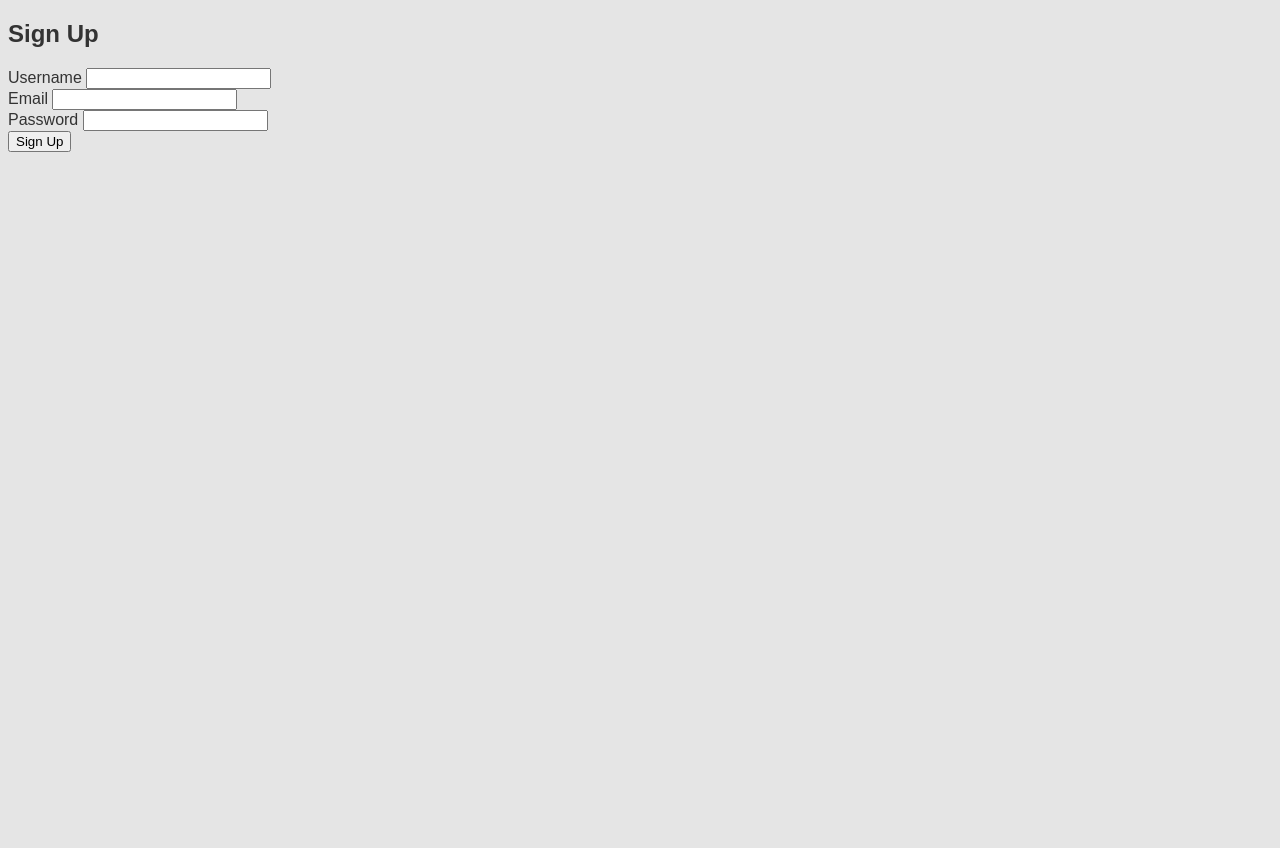
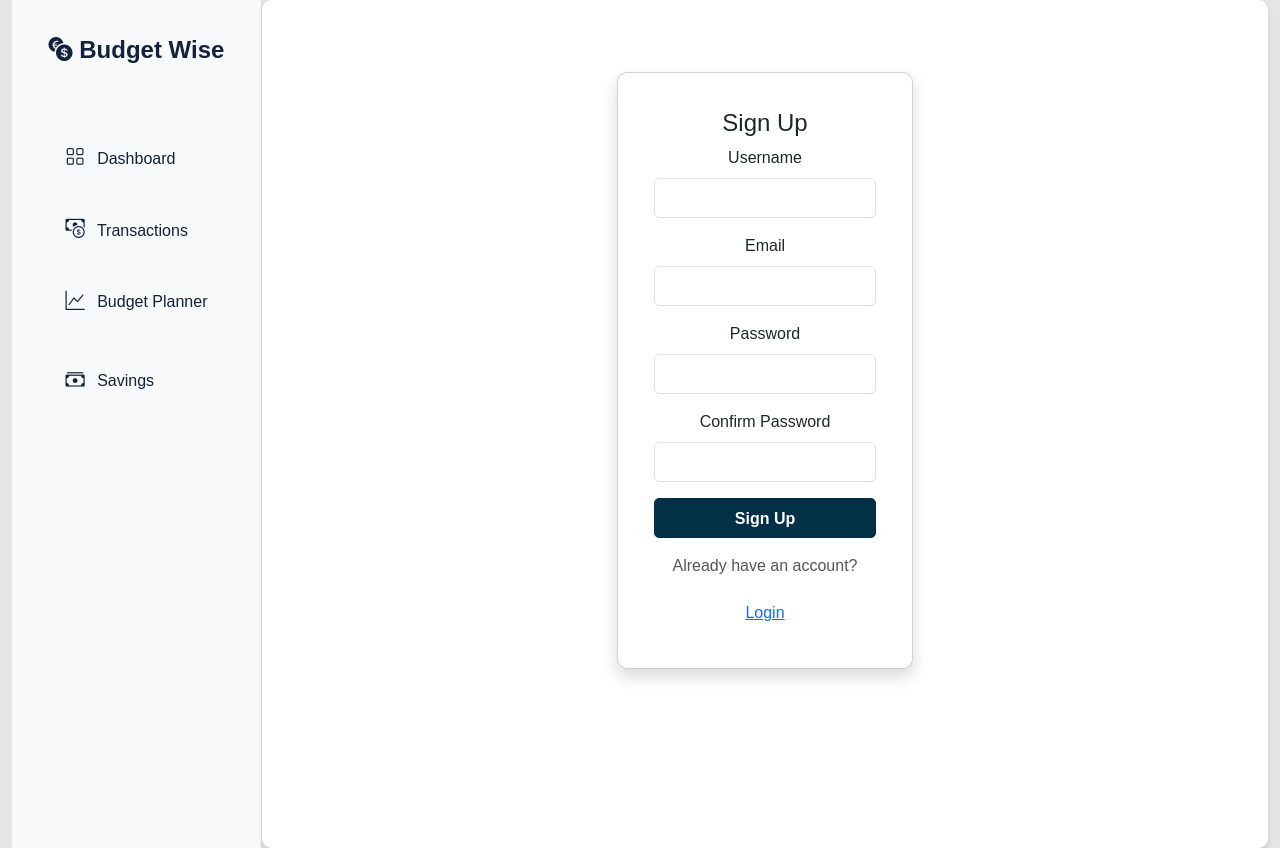
Before and after one commit to DPowidzka/personal-budget-planner, a Flask app: page /signup in a window 1280 px wide. Run offline with Flask 3, Linux system fonts and the light colour scheme.

Commit message:
Update login and signup template

```diff
--- a/templates/signup.html
+++ b/templates/signup.html
@@ -1,47 +1,53 @@
-<!DOCTYPE html>
-<html lang="en">
-<head>
-    <meta charset="UTF-8">
-    <meta name="viewport" content="width=device-width, initial-scale=1.0">
-    <title>Sign Up</title>
-    <link rel="stylesheet" href="{{ url_for('static', filename='style.css') }}">
-</head>
-<body>
+{% extends "base.html" %}
 
-<div class="container">
-    <h2>Sign Up</h2>
-    <form action="{{ url_for('signup') }}" method="POST">
-        <div class="form-group">
-            <label for="username">Username</label>
-            <input type="text" id="username" name="username" required>
-        </div>
+{% block title %}Sign Up - Budget Planner{% endblock %}
 
-        <div class="form-group">
-            <label for="email">Email</label>
-            <input type="email" id="email" name="email" required>
-        </div>
+{% block content %}
+<div class="row justify-content-center mt-5">
+    <div class="col-md-4">
+        <div class="card shadow">
+            <div class="card-body">
+                <h4 class="card-title text-center">Sign Up</h4>
 
-        <div class="form-group">
-            <label for="password">Password</label>
-            <input type="password" id="password" name="password" required>
-        </div>
-
-        <button type="submit">Sign Up</button>
-    </form>
-
-    <!-- Flash messages for success or error -->
+                <!-- Flash message for errors or success -->
                 {% with messages = get_flashed_messages(with_categories=true) %}
                 {% if messages %}
-            <div class="flash-messages">
+                <div class="alert alert-danger" role="alert">
                     {% for category, message in messages %}
-                    <div class="alert {{ 'alert-success' if category == 'success' else 'alert-danger' }}">
                     {{ message }}
-                    </div>
                     {% endfor %}
                 </div>
                 {% endif %}
                 {% endwith %}
+
+                <form action="{{ url_for('signup') }}" method="POST">
+                    <div class="mb-3">
+                        <label for="username" class="form-label">Username</label>
+                        <input type="text" class="form-control" id="username" name="username" required>
                     </div>
+                    <div class="mb-3">
+                        <label for="email" class="form-label">Email</label>
+                        <input type="email" class="form-control" id="email" name="email" required>
+                    </div>
+                    <div class="mb-3">
+                        <label for="password" class="form-label">Password</label>
+                        <input type="password" class="form-control" id="password" name="password" required>
+                    </div>
+                    <div class="mb-3">
+                        <label for="confirm_password" class="form-label">Confirm Password</label>
+                        <input type="password" class="form-control" id="confirm_password" name="confirm_password"
+                            required>
+                    </div>
+                    <button type="submit" class="btn btn-primary w-100">Sign Up</button>
+                </form>
 
-</body>
-</html>
+                <!-- Login Link Button -->
+                <div class="text-center mt-3">
+                    <p>Already have an account?</p>
+                    <a href="{{ url_for('login') }}" class="btn btn-link">Login</a>
+                </div>
+            </div>
+        </div>
+    </div>
+</div>
+{% endblock %}
```
Also changed, not shown: models/user.py (line endings or trailing spaces), templates/login.html (indentation only). Lines whose indentation alone changed are shown as unchanged.
